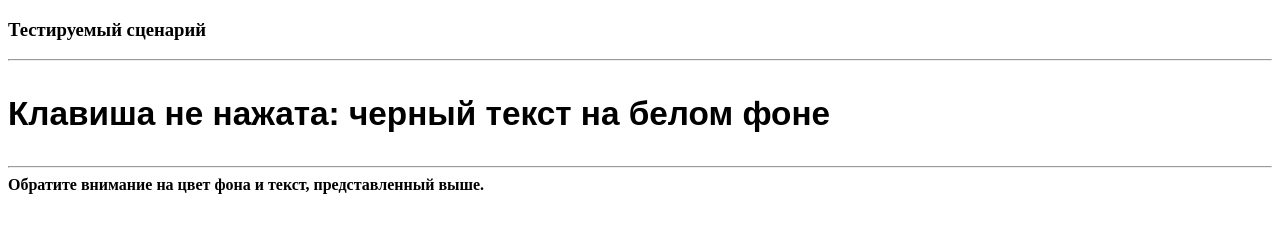
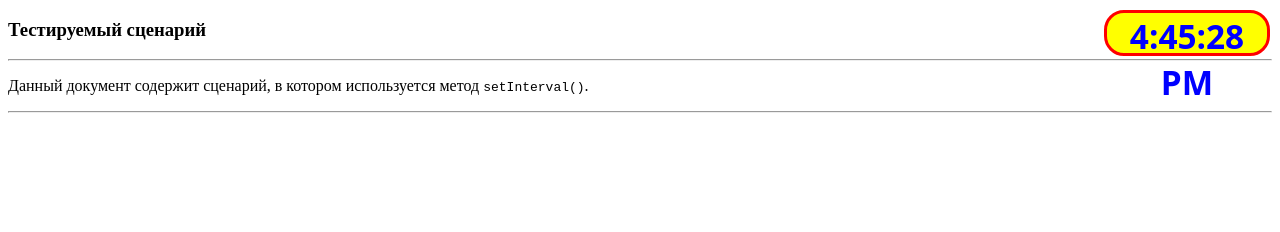
Before and after one commit to Virtbrain/lern, a plain HTML site: page JavaScript/index.html in a window 1280 px wide. Drawn offline with Linux system fonts and the light colour scheme.

Commit message:
Listing7_10

```diff
--- a/JavaScript/index.html
+++ b/JavaScript/index.html
@@ -3,26 +3,34 @@
 <head>
     <meta charset="UTF-8">
     <title>Работа с JS</title>
+    <style type="text/css">
+        #myblock{
+            font: bold 25pt sans;
+            color: blue;
+            width: 160px;
+            height: 40px;
+            background: yellow;
+            border: solid 3px red;
+            border-radius: 20px;
+            position: absolute;
+            top: 10px;
+            right: 10px;
+            text-align: center;
+        }
+    </style>
+    <script type="text/javascript">
+        function setMyTime(){
+            var time=new Date()
+            document.getElementById("myblock").innerHTML=time.toLocaleTimeString()
+        }
+    </script>
 </head>
-<body>
+<body onload="setInterval(setMyTime,1000)">
     <h3>Тестируемый сценарий</h3>
     <hr>
-    <p id="mydata" style="font-family: arial; font-size: 25pt; color: black;"><b>Клавиша не нажата: черный текст на белом фоне</b></p>
+    <p>Данный документ содержит сценарий, в котором используется метод <code>setInterval()</code>.</p>
+
+    <div id="myblock"></div>
     <hr>
-    <b>Обратите внимание на цвет фона и текст, представленный выше.</b>
-    <script type="text/javascript">
-        window.onkeydown=function(){
-            document.body.style.backgroundColor="yellow"
-            var mydata=document.getElementById("mydata")
-            mydata.style.color="blue"
-            mydata.innerHTML="<b>Нажата клавиша: синий текст на желтом фоне</b>"
-        }
-        window.onkeyup=function(){
-            document.body.style.backgroundColor="white"
-            var mydata=document.getElementById("mydata")
-            mydata.style.color="black"
-            mydata.innerHTML="<b>Клавиша не нажата: черный текст на белом фоне</b>"
-        }
-    </script>
 </body>
 </html>
```
